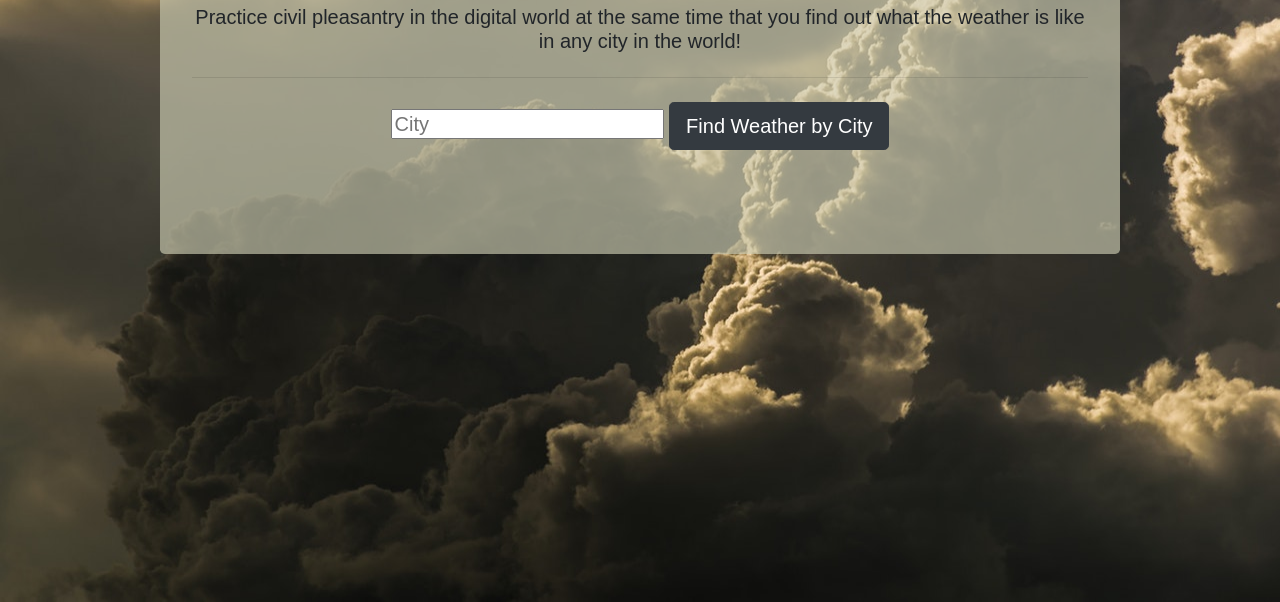
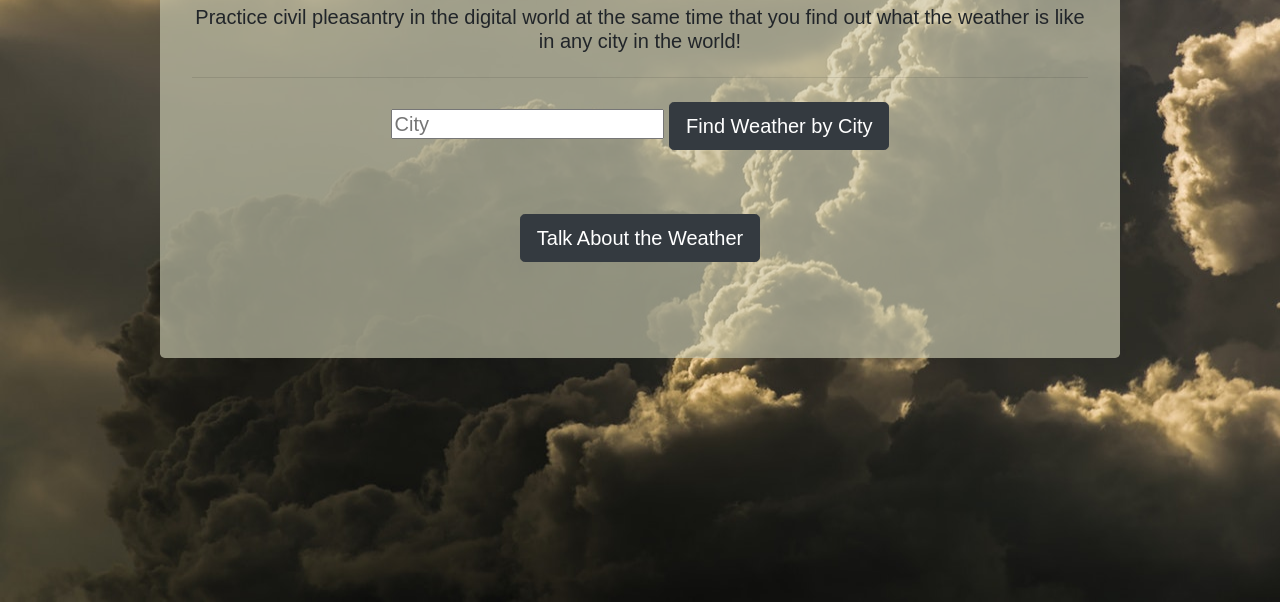
Before and after one commit to JenSchumann/weather_emoji, a website: page public/index.html in a window 1280 px wide. Shown: the part 198-800 px from the top of the page. Drawn offline with nearby package versions, Linux system fonts and the light colour scheme; a web font is replaced by a local one.

Commit message:
I like clouds

```diff
--- a/public/index.html
+++ b/public/index.html
@@ -5,6 +5,8 @@
     <title>WeMo</title>
 
     <!-- Favicon  -->
+    <link rel="icon" sizes="16x16 24x24 32x32 48x48 64x64" href="../assets/favicon.ico">
+    <link rel="apple-touch-icon" sizes="57x57" href="./assets/favicon.ico">
 
     <!-- Fontawesome  -->
 
@@ -40,10 +42,12 @@
         <input type="text" ng-model="weather.query" placeholder="City">
         <a class="btn btn-dark btn-lg" ng-click="weather.postWeather()" href="#" role="button">Find Weather by City</a>
       </h4><br>
-      <h1>{{weather.message}}</h1>
+      <h1>{{weather.message}}</h1><br>
+
+      <h4><a class="btn btn-dark btn-lg" href="#" role="button">Talk About the Weather</a></h4><br>
     </div>
 
-      <!-- <button ng-click="weather.postWeather()">Find Weather by City</button> -->
+
 
 
       <!-- <button ng-click="weather.getWeather()">Get Weather</button> -->
```
Also changed, not shown: public/assets/favicon.ico (added).
